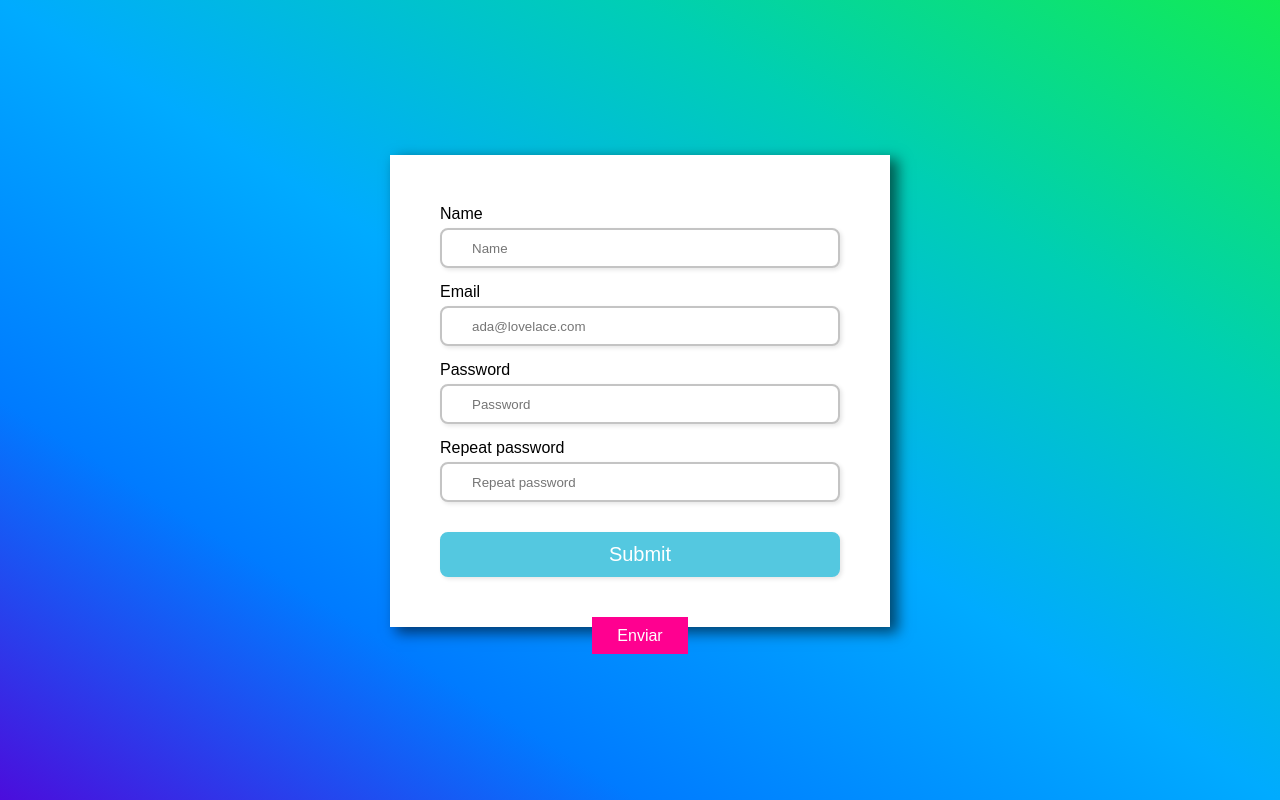
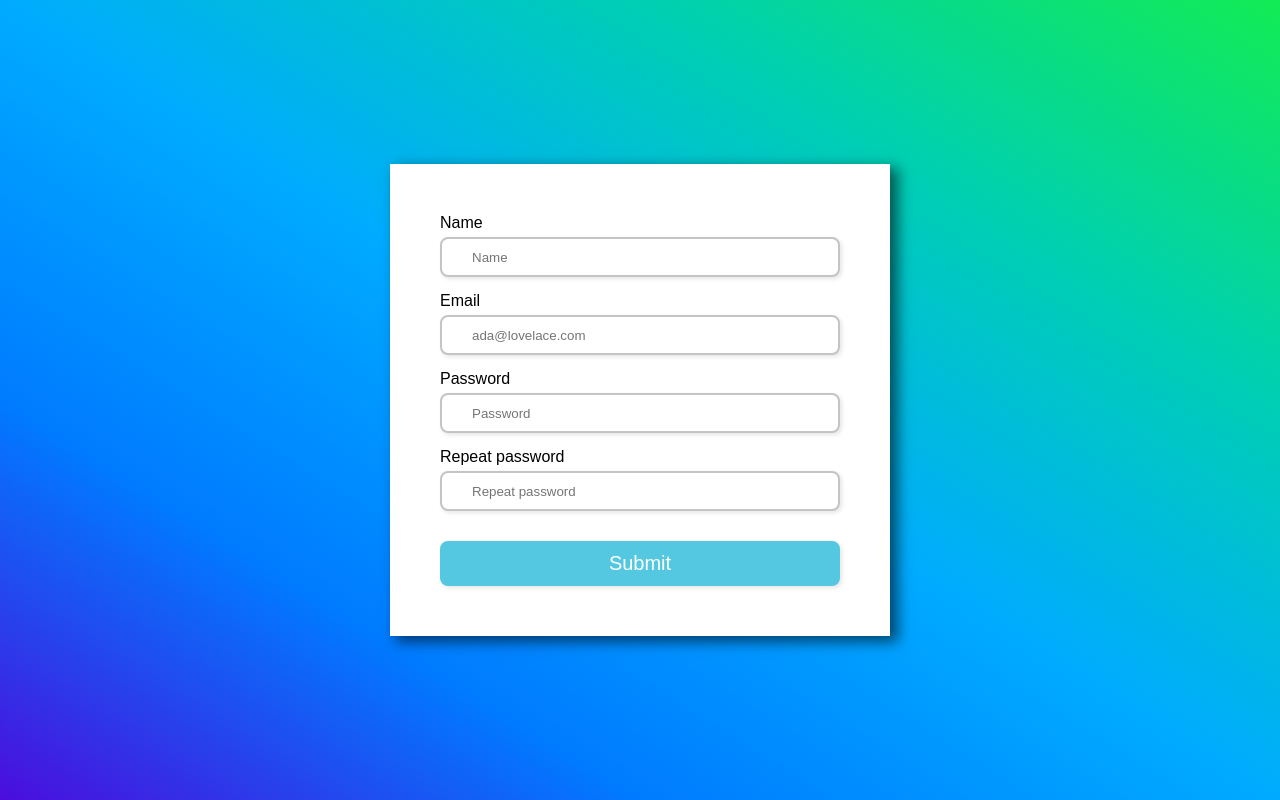
Before and after one commit to ashleyzam/Ada-validation-form-js, a plain HTML site: page index.html in a window 1280 px wide. Drawn offline with Linux system fonts and the light colour scheme.

Commit message:
delete secondary extra button

```diff
--- a/index.html
+++ b/index.html
@@ -44,11 +44,6 @@
 
     </form>
 
-    <div id="div">
-        <a href="https://www.google.com/" target="_blank">Enviar</a>
-    </div>
-
-
     <script src="js/index.js">
 
     </script>
```
